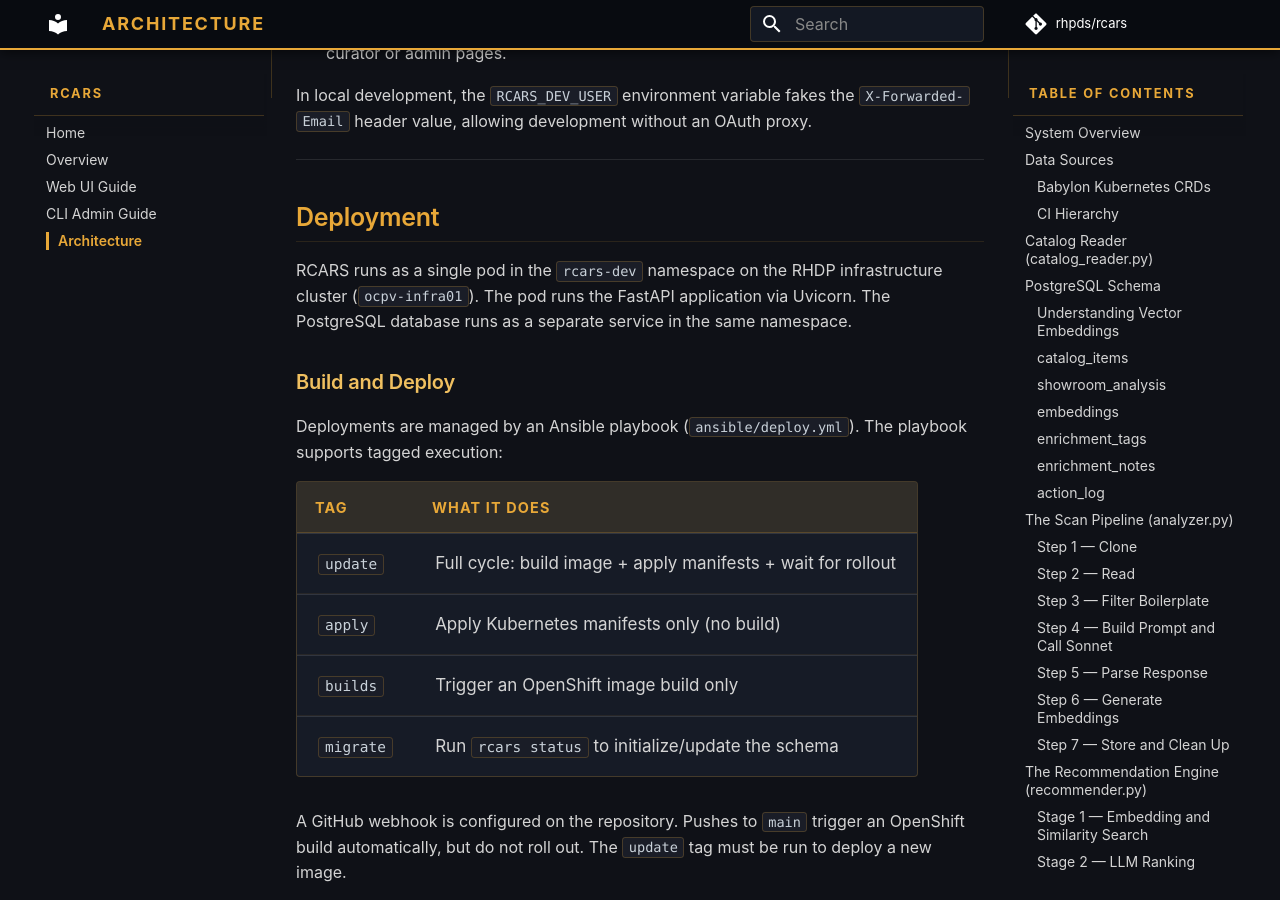
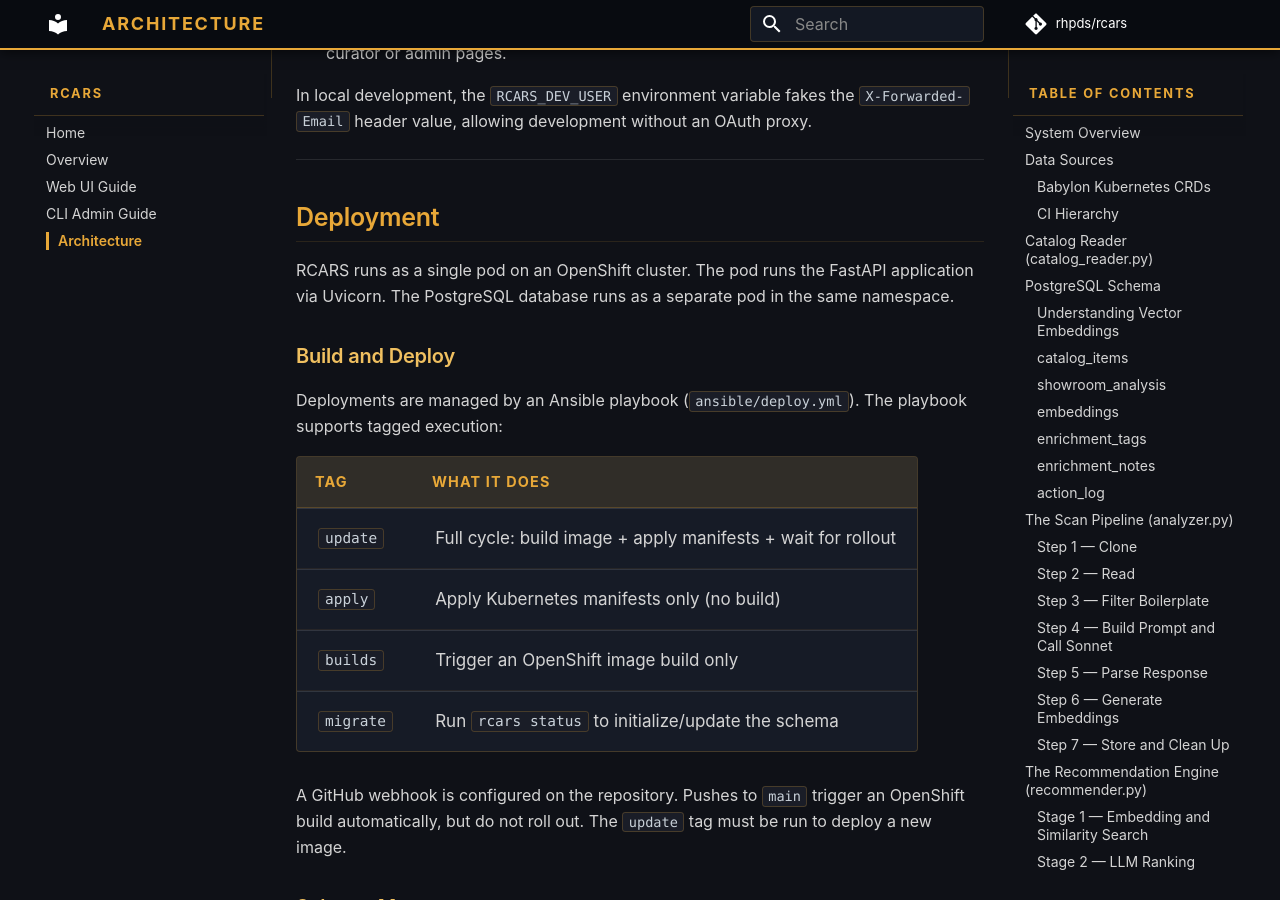
Before and after one commit to rhpds/rcars, an MkDocs documentation site: the page built from docs/architecture.md, in a window 1280 px wide and 900 px high, scrolled down 15236 px. Built offline with MkDocs 1.6.1 and Material for MkDocs 9.7.7, drawn with Linux system fonts in a browser that asks for light colours; comment, search, counter and statistics services are not loaded.

Commit message:
docs: Remove cluster and namespace specifics from deployment section

```diff
--- a/docs/architecture.md
+++ b/docs/architecture.md
@@ -366,7 +366,7 @@
 
 ## Deployment
 
-RCARS runs as a single pod in the `rcars-dev` namespace on the RHDP infrastructure cluster (`ocpv-infra01`). The pod runs the FastAPI application via Uvicorn. The PostgreSQL database runs as a separate service in the same namespace.
+RCARS runs as a single pod on an OpenShift cluster. The pod runs the FastAPI application via Uvicorn. The PostgreSQL database runs as a separate pod in the same namespace.
 
 ### Build and Deploy
 
```
